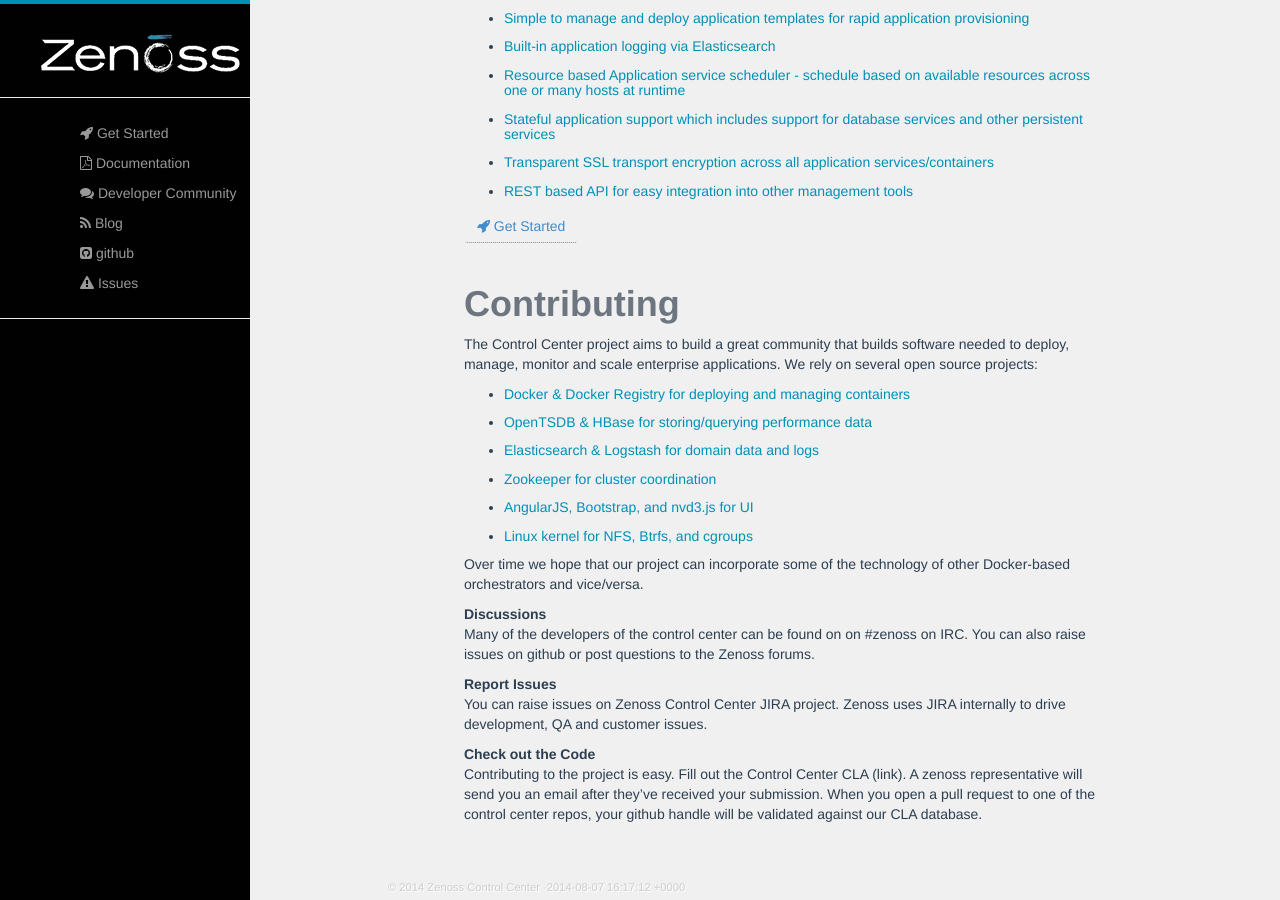
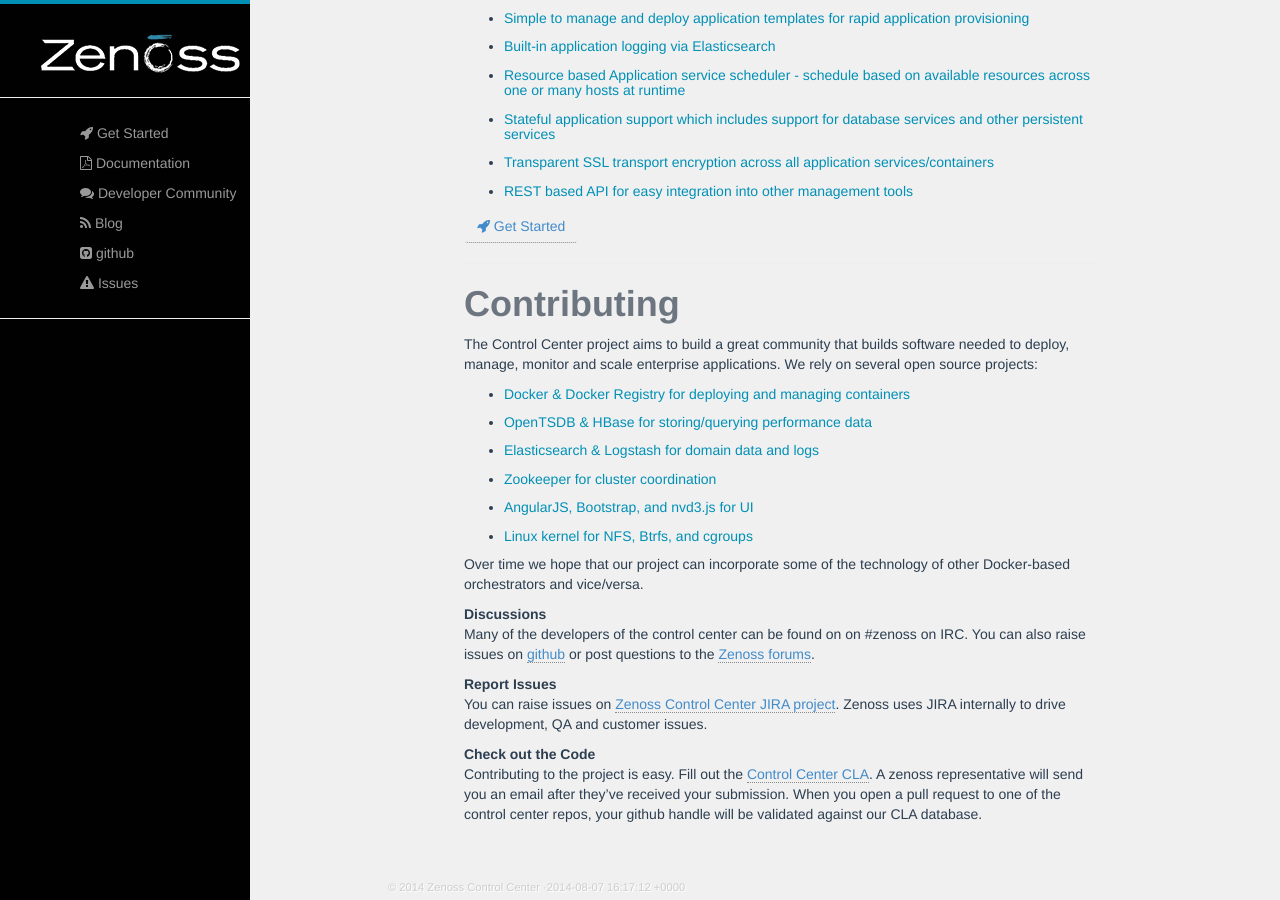
Before and after one commit to control-center/zenoss.io, a Jekyll site: the page built from index.html, in a window 1280 px wide and 900 px high, scrolled down 1187 px. Built offline with Jekyll 4.4.1, drawn with Linux system fonts in a browser that asks for light colours; nearby versions of some CDN libraries; Markdown is read by kramdown in place of the engine named in the settings.

Commit message:
Updated links

```diff
--- a/index.html
+++ b/index.html
@@ -55,12 +55,12 @@
       <p>Over time we hope that our project can incorporate some of the technology of other Docker-based orchestrators and vice/versa.</p>
 
       <p><strong>Discussions</strong><br>
-      Many of the developers of the control center can be found on on #zenoss on IRC. You can also raise issues on github or post questions to the Zenoss forums.</p>
+      Many of the developers of the control center can be found on on #zenoss on IRC. You can also raise issues on <a href="https://github.com/control-center/serviced">github</a> or post questions to the <a href="http://www.zenoss.org/forums/control-center">Zenoss forums</a>.</p>
 
       <p><strong>Report Issues</strong><br>
-      You can raise issues on Zenoss Control Center JIRA project. Zenoss uses JIRA internally to drive development, QA and customer issues.</p>
+      You can raise issues on <a href="https://jira.zenoss.com/browse/CC">Zenoss Control Center JIRA project</a>. Zenoss uses JIRA internally to drive development, QA and customer issues.</p>
 
       <p><strong>Check out the Code</strong><br>
-      Contributing to the project is easy. Fill out the Control Center CLA (link). A zenoss representative will send you an email after they’ve received your submission. When you open a pull request to one of the control center repos, your github handle will be validated against our CLA database.</p>
+      Contributing to the project is easy. Fill out the <a href="https://docs.google.com/a/zenoss.com/forms/d/1fWp4iXhViWMeSklEql28nASi6J7vXcWoNAwQwU3PJr0/viewform">Control Center CLA</a>. A zenoss representative will send you an email after they’ve received your submission. When you open a pull request to one of the control center repos, your github handle will be validated against our CLA database.</p>
 
   </div>
```
